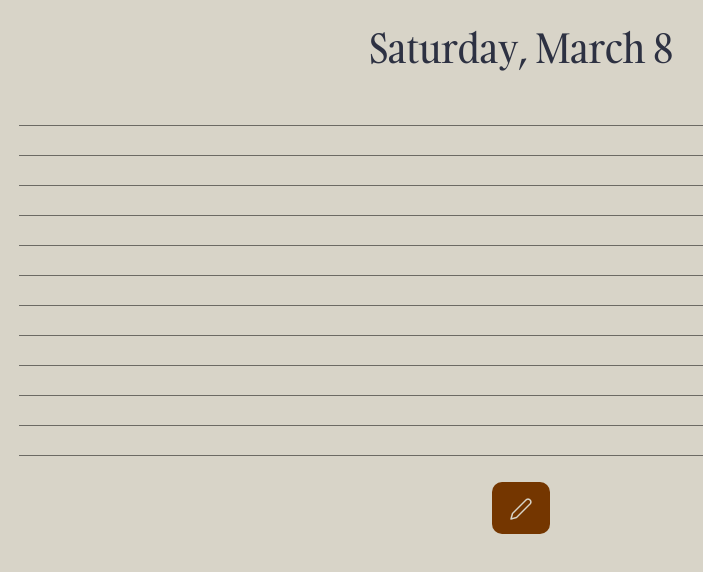
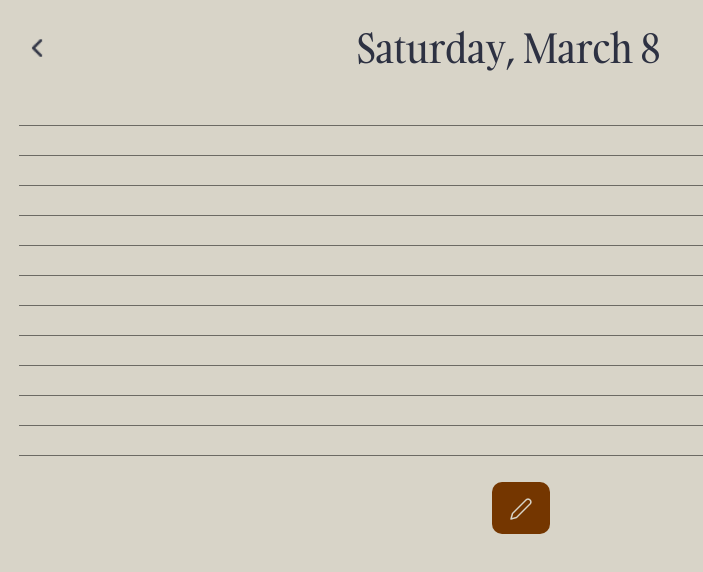
Before and after one commit to andersantos93/personal-journal, a React (Create React App) app: page /new-journal in a window 1280 px wide. Shown: the top 572 px of the page, without its empty margins (119-822 px from the left). Built offline with nearby package versions, Linux system fonts and the light colour scheme.

Commit message:
Add header component

```diff
--- /dev/null
+++ b/src/components/HeaderComponent.js
@@ -0,0 +1,22 @@
+import { useNavigate } from "react-router-dom";
+
+import icon from "../assets/icons/left.png";
+
+export default function HeaderComponent({ page, header }) {
+  const navigate = useNavigate();
+
+  return (
+    <div className="d-flex flex-column">
+      <div className="d-flex">
+        <div className="text-center align-self-center" style={{ flex: "0.22" }}>
+          <button className="mt-3 mb-3 back-btn" onClick={() => navigate(page)}>
+            <img src={icon} alt={`Go to ${page} page.`} />
+          </button>
+        </div>
+        <h1 className="text-center mt-4 mb-4" style={{ flex: "0.54" }}>
+          {header}
+        </h1>
+      </div>
+    </div>
+  );
+}
--- a/src/pages/Details.js
+++ b/src/pages/Details.js
@@ -1,29 +1,31 @@
 import { useEffect, useState } from "react";
 import { useParams } from "react-router-dom";
+
+import HeaderComponent from "../components/HeaderComponent";
 
 export default function Details() {
   const [journal, setJournal] = useState(null);
   let { id } = useParams();
 
   useEffect(() => {
-    console.log(window.innerHeight);
     const journals = JSON.parse(localStorage.getItem("journals")) || [];
     if (journals.length > 0) {
       const journal = journals.find((journal) => journal.id === id);
-      console.log("journal", journal);
       if (journal !== undefined) {
         setJournal(journal);
       }
     }
-  }, []);
+  }, [id]);
 
   return (
     <>
       {journal && (
-        <div className="grid text-center">
-          <h1 className="mt-4 mb-4">{journal.date}</h1>
-          <textarea value={journal.journal} rows="12" readOnly></textarea>
-        </div>
+        <>
+          <HeaderComponent page="/" header={journal.date} />
+          <div className="grid text-center">
+            <textarea value={journal.journal} rows="12" readOnly></textarea>
+          </div>
+        </>
       )}
     </>
   );
--- a/src/pages/NewJournal.js
+++ b/src/pages/NewJournal.js
@@ -1,33 +1,25 @@
 import { useContext } from "react";
-import { Navigate, useNavigate } from "react-router-dom";
 
 import { AlertContext } from "../context/AlertContext";
-import FormComponent from "../components/FormComponent";
 import { formatDate } from "../utils/formatDate";
 
+import HeaderComponent from "../components/HeaderComponent";
+import FormComponent from "../components/FormComponent";
+
 import "../styles/new-journal.css";
-import icon from "../assets/icons/left.png";
 
 export default function NewJournal() {
   const { alert } = useContext(AlertContext);
-  const navigate = useNavigate();
 
   return (
     <>
-      <div className="d-flex flex-column text-center overflow-x-visible">
-        <div className="d-flex justify-content-center">
-          {/* <button className="mt-3 mb-3" onClick={() => navigate("/")}>
-            <img
-              src={icon}
-              alt="go to previous page"
-              className="align-self-center"
-            />
-          </button> */}
-          <h1 className="mt-4 mb-4 flex-shrink-1">{formatDate(new Date())}</h1>
-          <div></div>
-        </div>
-
-        {alert && <div className="d-inline p-2 alert text-white">{alert}</div>}
+      <HeaderComponent page="/" header={formatDate(new Date())} />
+      <div className="text-center overflow-x-visible">
+        {alert && (
+          <div className="d-inline align-self-center p-2 alert text-white">
+            {alert}
+          </div>
+        )}
         <FormComponent />
       </div>
     </>
--- a/src/styles/global.css
+++ b/src/styles/global.css
@@ -5,3 +5,22 @@
 body {
   background-color: var(--main-background-color);
 }
+
+.back-btn {
+  width: 30px;
+  background-color: var(--main-background-color);
+  border: none;
+}
+
+.back-btn img {
+  width: 30px;
+}
+
+.back-btn img:hover {
+  background-color: white;
+  border-radius: 100%;
+}
+
+.alert {
+  background-color: var(--main-btn-background-color);
+}
--- a/src/styles/new-journal.css
+++ b/src/styles/new-journal.css
@@ -1,8 +1,3 @@
-.back-btn {
-  /* width: 100px;
-  height: 50px; */
-}
-
 h1 {
   font-family: var(--gambarino-font);
   color: var(--main-text-color);
@@ -44,7 +39,3 @@ textarea::-webkit-scrollbar-thumb {
   border-radius: 10px;
   border: none;
 }
-
-.alert {
-  background-color: var(--main-btn-background-color);
-}
```
